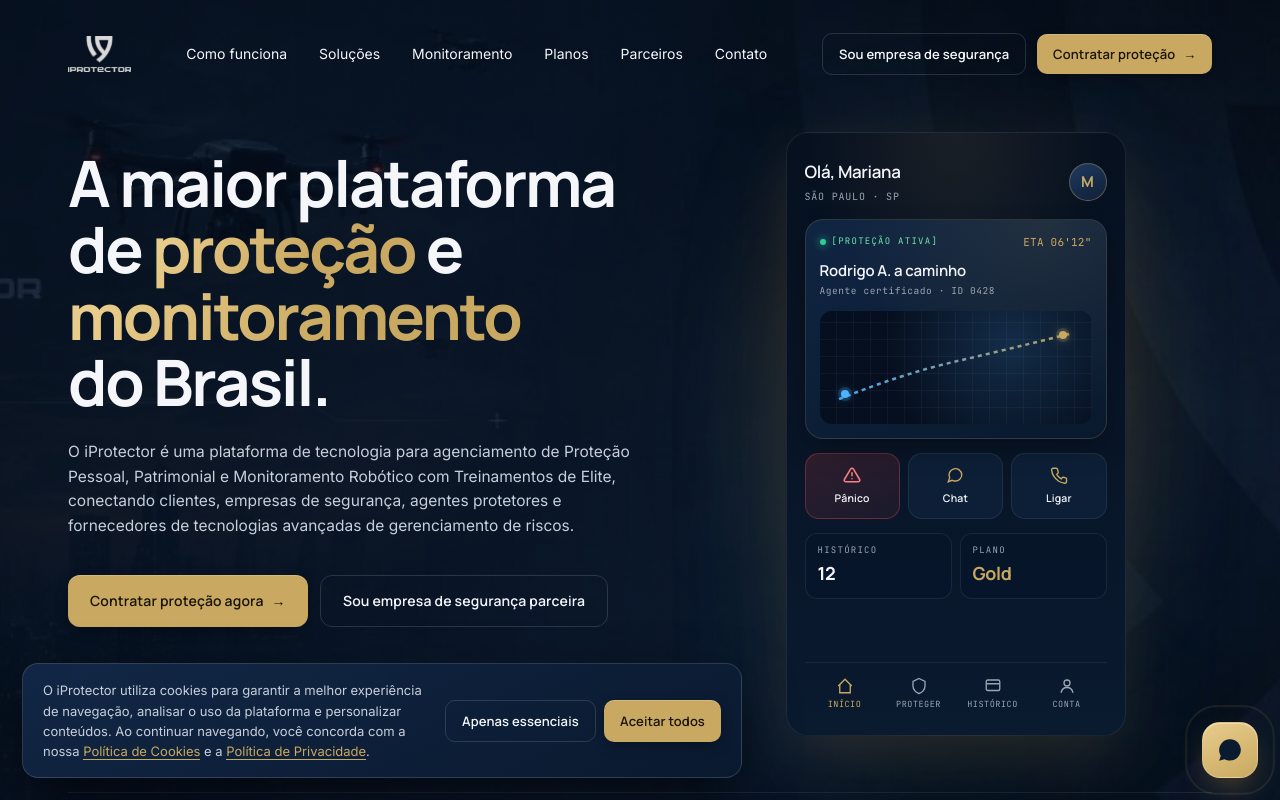
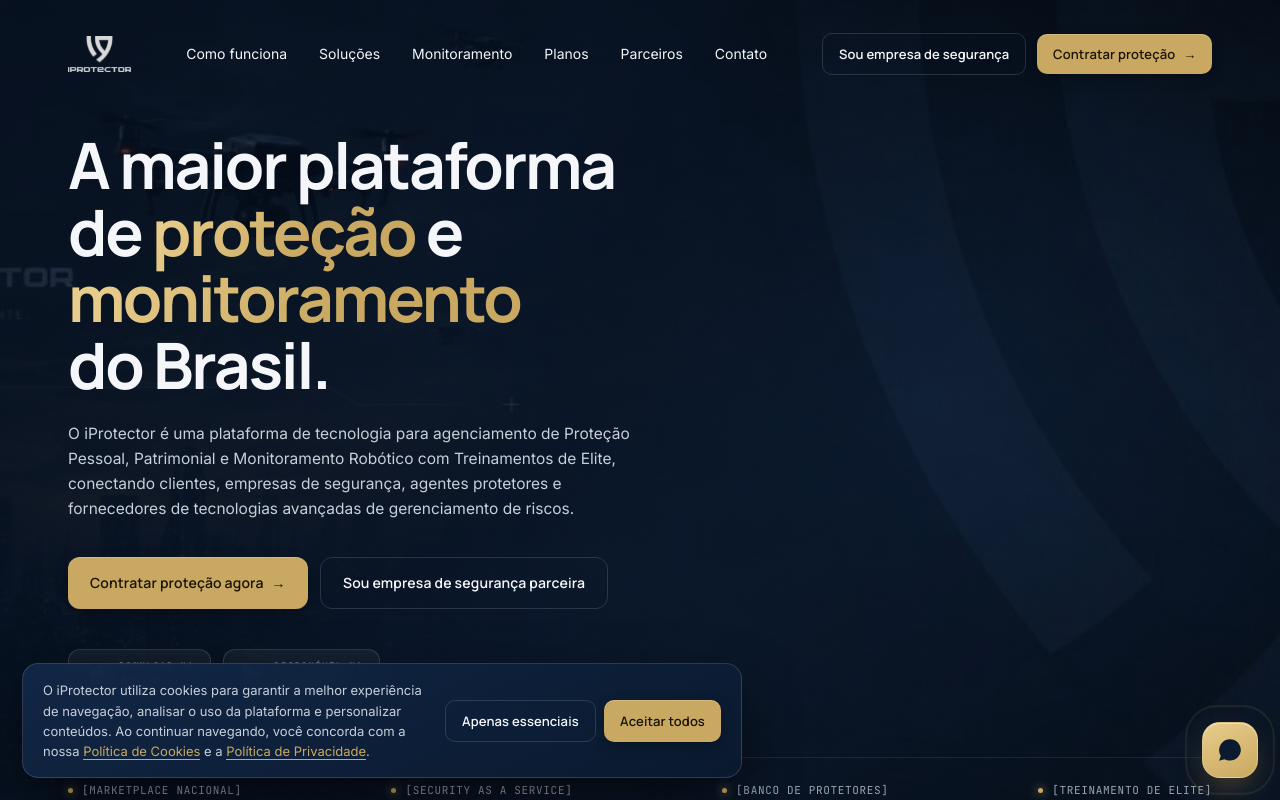
Before and after one commit to adrianokelvio/iProtector-lp, a React (Vite) app: page / in a window 1280 px wide. Shown: the top 800 px of the page. Built offline with nearby package versions, Linux system fonts and the light colour scheme.

Commit message:
Remove mockup do app do hero.
Hero fica só com texto, CTAs e badges das lojas.

```diff
--- a/src/components/sections/Hero.tsx
+++ b/src/components/sections/Hero.tsx
@@ -1,6 +1,5 @@
 import { Arrow } from '../ui/Arrow';
 import { StoreBadges } from '../ui/StoreBadges';
-import { PhoneMockup } from './PhoneMockup';
 import { useModals } from '../modals/ModalsContext';
 
 export function Hero() {
@@ -48,10 +47,6 @@
 
           <StoreBadges />
         </div>
-
-        <div className="hero-visual-stack" aria-hidden="true">
-          <PhoneMockup />
-        </div>
       </div>
 
       <div className="container">
--- a/src/styles/styles.css
+++ b/src/styles/styles.css
@@ -291,11 +291,11 @@
 
 .hero-inner {
   display: grid;
-  grid-template-columns: 1.15fr 1fr;
-  gap: 80px;
+  grid-template-columns: 1fr;
+  gap: 40px;
   align-items: center;
 }
-.hero-content { display: flex; flex-direction: column; gap: 30px; max-width: 720px; }
+.hero-content { display: flex; flex-direction: column; gap: 30px; max-width: 820px; }
 .hero-eyebrow-row { display: flex; align-items: center; gap: 14px; flex-wrap: wrap; }
 .hero-live {
   font-family: var(--mono);
```
